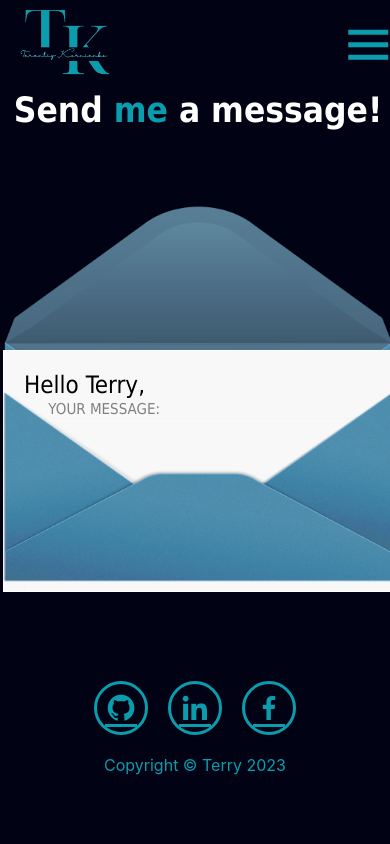
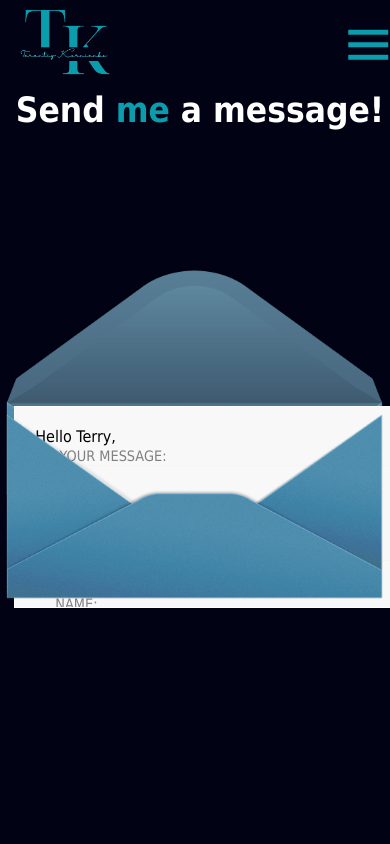
Before and after one commit to TerryKor/Terry-s-Portfolio-with-REACT, a React (Create React App) app: page /contact in a window 390 px wide. Shown: the top 844 px of the page. Built offline with nearby package versions, Linux system fonts and the light colour scheme.

Commit message:
conatact me page is responsive at 425px

```diff
--- a/src/pages/Contact.css
+++ b/src/pages/Contact.css
@@ -161,31 +161,76 @@ input[type="text"]:focus {
   display: flex;
   flex-direction: row;
 }
+@media only screen and (max-width: 1440px) {
+  footer {
+    margin-bottom: -15rem;
+  }
+}
+
+@media only screen and (max-width: 1024px) {
+  footer {
+    justify-content: center;
+    margin: 12rem 0;
+  }
+}
+
+@media only screen and (max-width: 768px) {
+  footer {
+    margin: 14rem 0;
+  }
+}
+
 @media only screen and (max-width: 425px) {
   .wrap {
     align-self: center;
     width: 100vw;
-    margin: 0px 10px;
+    margin: 0 2rem 10rem 2rem;
     padding-left: 10px;
   }
-  .formWrap:after {
-    width: 100vw;
-    object-fit: cover;
+  form {
+
+    position: relative;
+    margin: 12% 0 0 2%;
+    width: 22rem;
+    height: 10rem;
+
+  }
+  .contactPage {
+    display: flex;
+    width: auto;
+    justify-content: center;
+    align-items: center;
+  }
+
+  .formWrap {
+
+    background-size: 100%;
+    height: 490px;
+    width: 29rem;
+  }
+
+  .formWrap:before {
+    width: 97vw;
+    bottom: 3.4rem;
     background-size: 100%;
     background-repeat: no-repeat;
   }
-
-  .formWrap {
-    background-size: 100%;
-    height: 500px;
-  }
-  form {
-    margin: 0;
-  }
-
-  .formWrap:before {
-    width: 100vw;
+  .formWrap:after {
+    width: 97vw;
+    bottom: -2rem;
     background-size: 100%;
     background-repeat: no-repeat;
   }
+  .formWrap:hover form {
+    height: 30rem;
+  }
+  p{
+    font-size: 1rem;
+  }
+  label{
+    font-size: 0.9rem;
+  }
+  .error{
+    letter-spacing: normal;
+  }
 }
--- a/src/pages/Resume.css
+++ b/src/pages/Resume.css
@@ -51,6 +51,17 @@
   gap: 100px;
   margin-top:20vh
 }
+@media only screen and (max-width: 768px){
+  .logoWrappers{
+    margin-top: 2vh;
+    margin-bottom: 11vh;
+  }
+  .resumePage{
+    margin-top: 2vh;
+  }
+}
+
+
 @media only screen and (max-width: 425px) {
   .resumePage{
    flex-direction: column;
@@ -60,8 +71,8 @@
 
   }
   .logoWrappers {
-    margin-top: 5vh;
-    margin-bottom: 3vh;
+    margin-top: 2vh;
+    margin-bottom: 11vh;
   }
   .resumePage{
     margin-top: 5vh;
```
Also changed, not shown: src/components/Content.css (+2 -27 lines), src/pages/About.css (+17 -28 lines).
